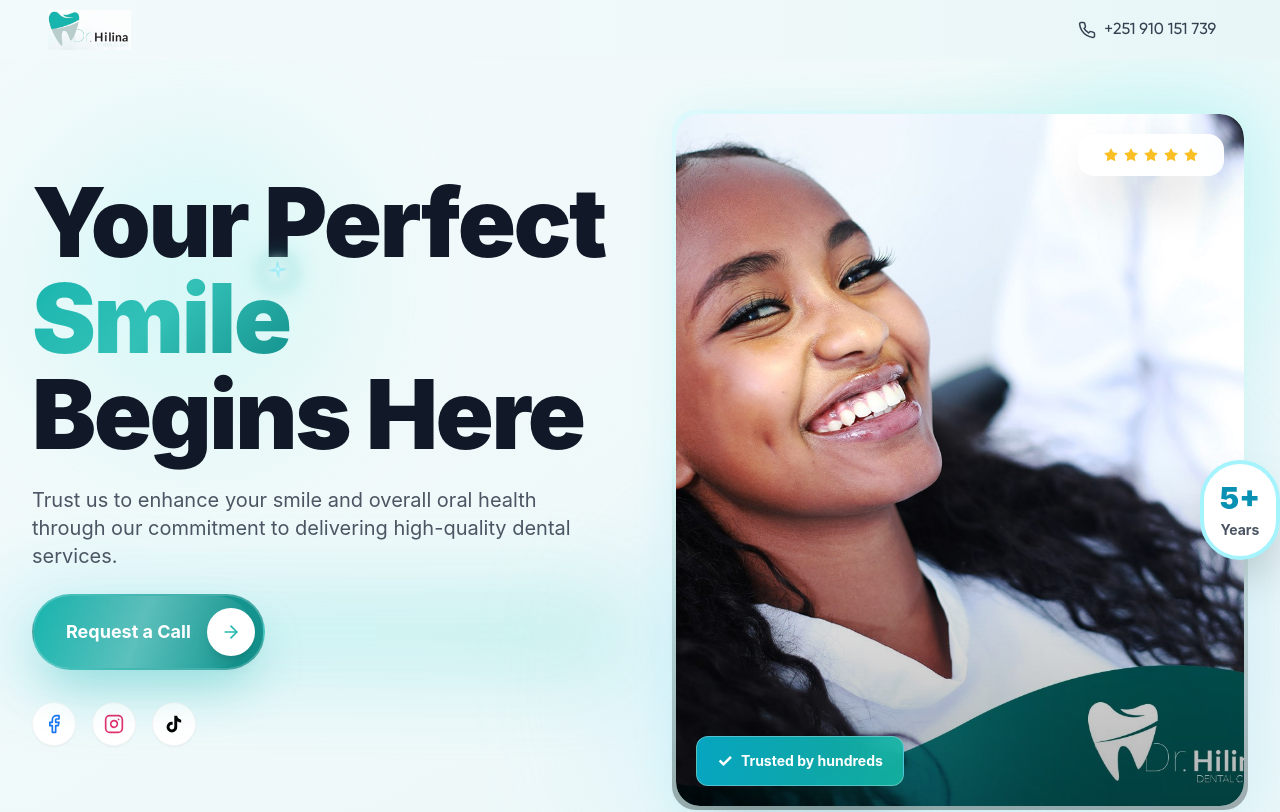
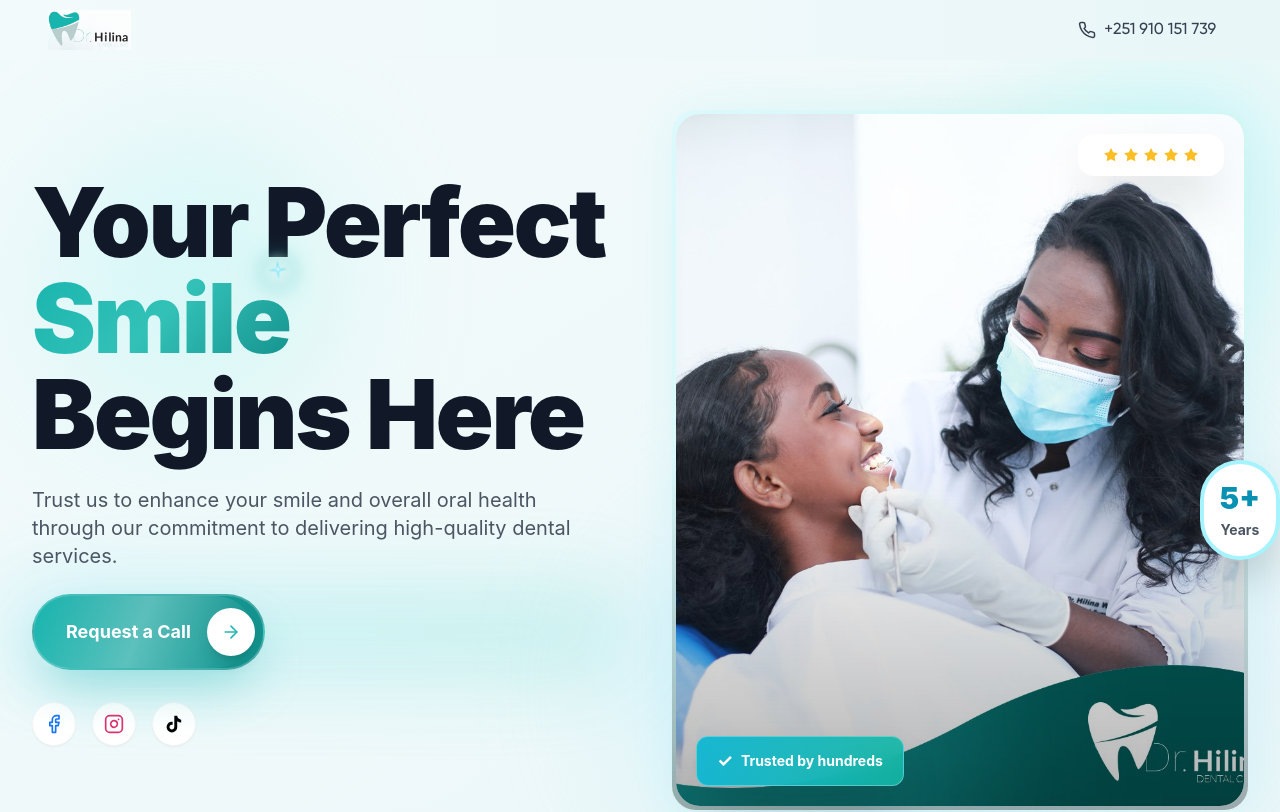
Before and after one commit to Enkoy-Technology/clinic-portal, a Next.js app: page / in a window 1280 px wide. Shown: the top 812 px of the page. Built offline with nearby package versions, Linux system fonts and the light colour scheme; grey boxes are pictures that could not be loaded.

Commit message:
refactor: Update Hero component to use useEffect for random image selection on client-side mount, replacing useMemo for improved performance and clarity.

```diff
--- a/src/app/components/heros/hero.tsx
+++ b/src/app/components/heros/hero.tsx
@@ -2,7 +2,7 @@
 
 import { Box, Image, Text, Title } from "@mantine/core";
 import { useDisclosure } from "@mantine/hooks";
-import { useMemo } from "react";
+import { useEffect, useState } from "react";
 
 import { motion, useReducedMotion } from "framer-motion";
 import { ArrowRight, Facebook, Instagram, Star } from "lucide-react";
@@ -58,11 +58,12 @@ const heroImages = [
 export function Hero() {
   const [opened, { open, close }] = useDisclosure(false);
   const prefersReducedMotion = useReducedMotion();
+  const [randomHeroImage, setRandomHeroImage] = useState<string>(heroImages[0] || "/hero/hero.jpeg");
 
-  // Randomly select a hero image on component mount
-  const randomHeroImage = useMemo(() => {
+  // Randomly select a hero image on client-side mount only
+  useEffect(() => {
     const randomIndex = Math.floor(Math.random() * heroImages.length);
-    return heroImages[randomIndex];
+    setRandomHeroImage(heroImages[randomIndex] || "/hero/hero.jpeg");
   }, []);
 
   return (
```
